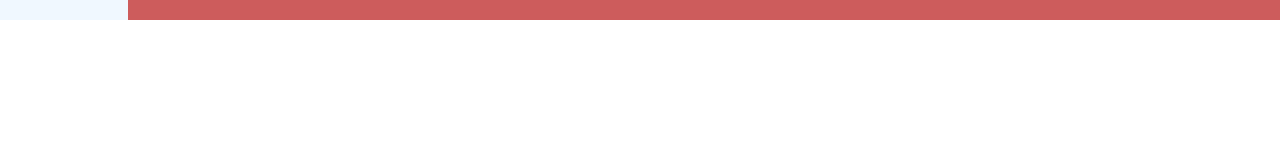
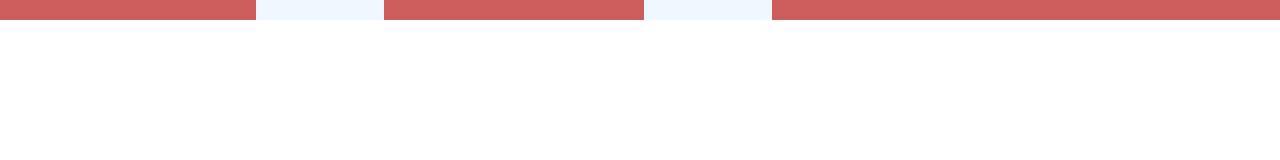
Before and after one commit to cap7nsaurabh/LearnGit, a plain HTML site: page index.html in a window 1280 px wide. Drawn offline with Linux system fonts and the light colour scheme.

Commit message:
edited in master

```diff
--- a/css/style.css
+++ b/css/style.css
@@ -22,9 +22,10 @@ h2{
 	padding: 0;
 }
 .insideNav{
-	position: absolute;
+	align-self: center;
+	display: inline-block;
 	width: 10%;
-	margin-left: auto;
+	margin-left: 20%;
 	margin-right: auto;
 	margin-top: 0;
 	height: inherit;
--- a/index.html
+++ b/index.html
@@ -9,6 +9,9 @@
 <body>
 	<div class="container">
 		<div class="nav">
+			<div class="insideNav">
+
+			</div>
 			<div class="insideNav">
 
 			</div>
```
